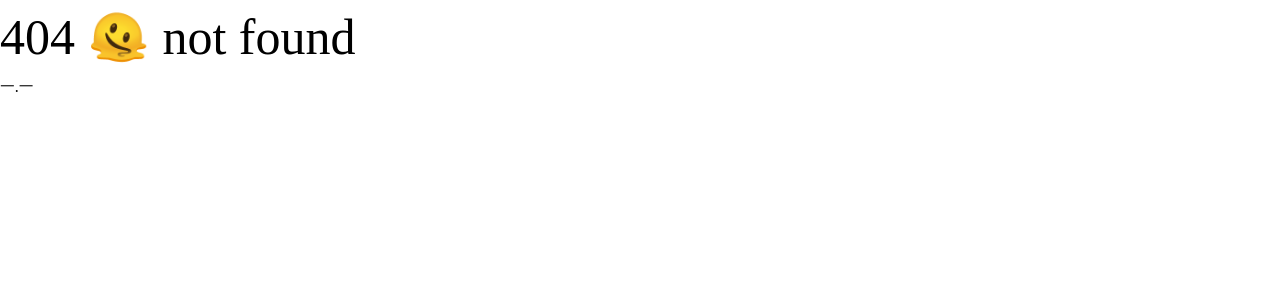
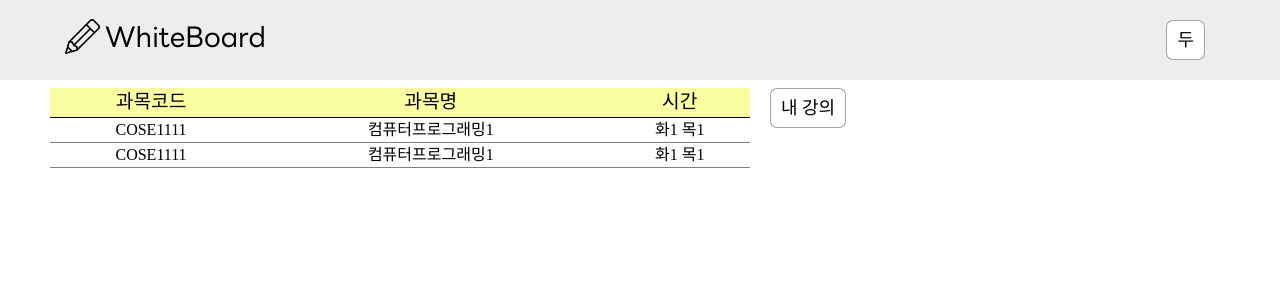
Before and after one commit to Durn02/whiteboard, a React (Create React App) app: page /manage in a window 1280 px wide. Before the commit this address had no page. Shown: the top 300 px of the page. Built offline with nearby package versions, Linux system fonts and the light colour scheme; a web font is replaced by a local one.

Commit message:
Feat(proffessorpage.jsx): 교수님 로그인 페이지 생성
교수님 아이디로 로그인 했을 때 보이는 페이지, 테이블 컴포넌트 생성함, 데이터는 하드코딩해놨음

```diff
--- a/src/App.jsx
+++ b/src/App.jsx
@@ -3,14 +3,23 @@ import LandingPage from "./pages/LandingPage/LandingPage";
 import SigninPage from "./pages/SigninPage/SigninPage";
 import SignupPage from "./pages/SignupPage/SignupPage";
 import NoPage from "./pages/NoPage/NoPage";
+import ProfessorPage from "./pages/ProfessorPage/ProfessorPage";
 
 function App() {
+  const userInfo = {
+    name: "두",
+    id: "cdh",
+    pw: "1234",
+    student_number: "20211",
+    isStudent: "N",
+  };
   return (
     <BrowserRouter>
       <Routes>
-        <Route path="/" element={<LandingPage />} />
+        <Route path="/" element={<LandingPage userInfo={userInfo} />} />
         <Route path="/signin" element={<SigninPage />} />
         <Route path="/signup" element={<SignupPage />} />
+        <Route path="/manage" element={<ProfessorPage userInfo={userInfo} />} />
         <Route path="/*" element={<NoPage />} />
       </Routes>
     </BrowserRouter>
--- /dev/null
+++ b/src/components/Table/ProfessorTable.jsx
@@ -0,0 +1,29 @@
+import style from "./ProfessorTable.module.css";
+
+const ProfessorTable = () => {
+  return (
+    <table className={style.table}>
+      <thead className={style.head}>
+        <tr>
+          <th>과목코드</th>
+          <th>과목명</th>
+          <th>시간</th>
+        </tr>
+      </thead>
+      <tbody>
+        <tr className={style.body}>
+          <td>COSE1111</td>
+          <td>컴퓨터프로그래밍1</td>
+          <td>화1 목1</td>
+        </tr>
+        <tr className={style.body}>
+          <td>COSE1111</td>
+          <td>컴퓨터프로그래밍1</td>
+          <td>화1 목1</td>
+        </tr>
+      </tbody>
+    </table>
+  );
+};
+
+export default ProfessorTable;
--- /dev/null
+++ b/src/components/Table/ProfessorTable.module.css
@@ -0,0 +1,19 @@
+.table {
+  width: 100%;
+  text-align: center;
+  font-family: "korean";
+  /* background-color: rgb(214, 214, 240); */
+  overflow: hidden;
+}
+
+.head {
+  background-color: rgb(249, 255, 161);
+  margin: 5px;
+  border-bottom: 1.2px solid black;
+  font-size: larger;
+}
+
+.body {
+  /* background-color: rgb(145, 145, 236); */
+  border-bottom: 1px solid gray;
+}
--- a/src/pages/LandingPage/LandingPage.jsx
+++ b/src/pages/LandingPage/LandingPage.jsx
@@ -1,14 +1,7 @@
 import Header from "../../components/Header/Header";
 import style from "./LandingPage.module.css";
 
-const LandingPage = () => {
-  const userInfo = {
-    name: "두",
-    id: "cdh",
-    pw: "1234",
-    student_number: "20211",
-    isStudent: "Y",
-  };
+const LandingPage = ({ userInfo }) => {
   return (
     <>
       <Header logined={false} userInfo={userInfo} />
--- /dev/null
+++ b/src/pages/ProfessorPage/ProfessorPage.jsx
@@ -0,0 +1,22 @@
+import Button from "../../components/Button/Button";
+import Header from "../../components/Header/Header";
+import ProfessorTable from "../../components/Table/ProfessorTable";
+import style from "./ProfessorPage.module.css";
+
+const ProfessorPage = ({ userInfo }) => {
+  return (
+    <div>
+      <Header logined={true} userInfo={userInfo} />
+      <div className={style.container}>
+        <div className={style.table}>
+          <ProfessorTable />
+        </div>
+        <div className={style.button}>
+          <Button placeholder={"내 강의"} />
+        </div>
+      </div>
+    </div>
+  );
+};
+
+export default ProfessorPage;
--- /dev/null
+++ b/src/pages/ProfessorPage/ProfessorPage.module.css
@@ -0,0 +1,12 @@
+.container {
+  display: flex;
+  margin-left: 50px;
+  margin-right: 50px;
+  box-sizing: border-box;
+}
+
+.table {
+  flex: 1;
+  max-width: 700px;
+  margin-right: 20px;
+}
```
